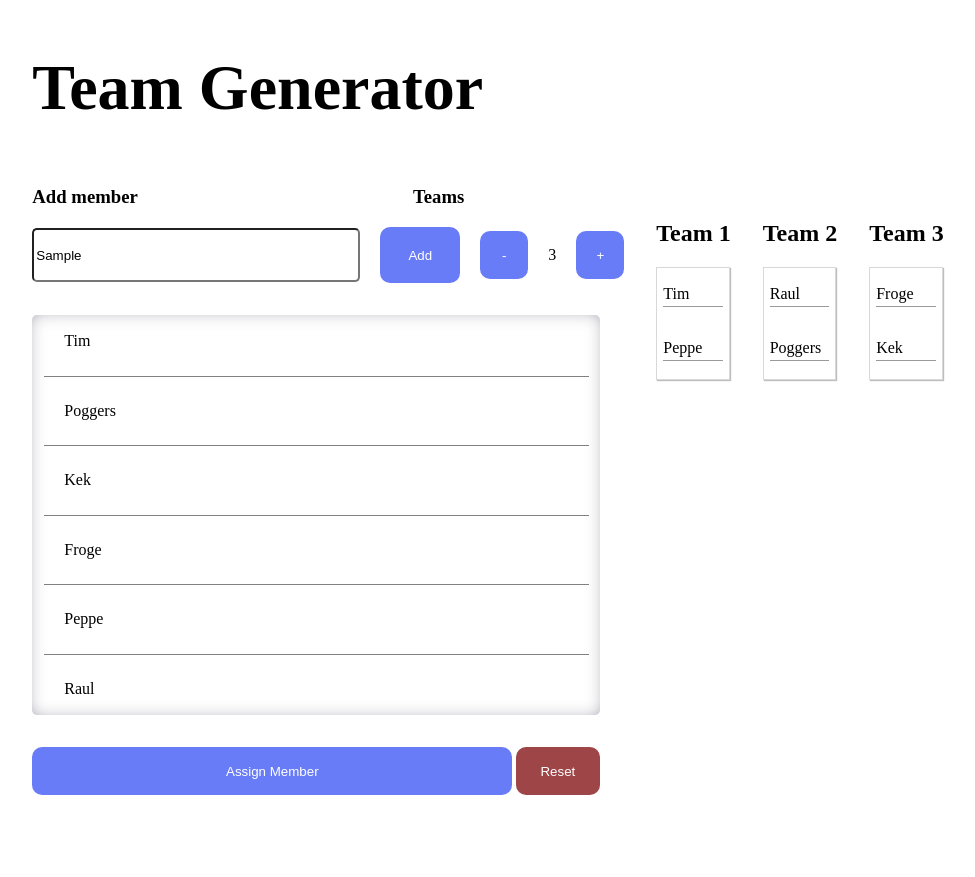
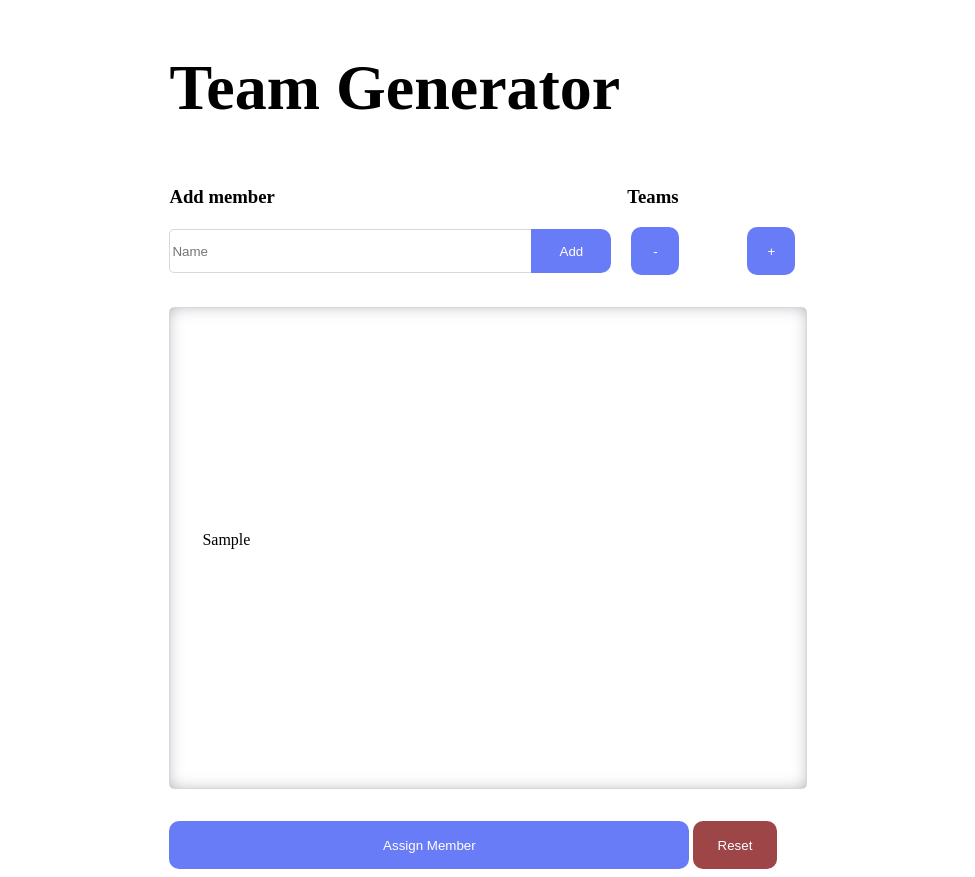
Before and after one commit to CaneVoidNine/W4_D5_project, a plain HTML site: page index.html in a window 1280 px wide. Both pictures are taken after typing "Sample" into the empty fields and a click on the button "Add". Shown: the whole page, without its empty margins (152-1127 px from the left). Before the commit the page ends 803 px from the top, so only its background shows below. Drawn offline with Linux system fonts and the light colour scheme.

Commit message:
changes by 2pac

```diff
--- a/index.html
+++ b/index.html
@@ -17,54 +17,27 @@
         </div>
         <div>
           <input id="namer" type="text" placeholder="Name" />
-          <button class="butt">Add</button>
-          <button class="butt1">-</button>
-          <span id="team-nb">3</span>
-          <button class="butt1">+</button>
+          <button onclick="addingName(), memeNumberUp()" class="butt">
+            Add
+          </button>
+          <button
+            onclick="removeCard(), memeNumberDown()"
+            id="minus-butt"
+            class="butt1"
+          >
+            -
+          </button>
+          <span id="team-nb"></span>
+          <button onclick="addCard()" id="plus-butt" class="butt1">+</button>
         </div>
-        <div class="card">
-          <p>Tim</p>
-          <hr />
-          <p>Poggers</p>
-          <hr />
-          <p>Kek</p>
-          <hr />
-          <p>Froge</p>
-          <hr />
-          <p>Peppe</p>
-          <hr />
-          <p>Raul</p>
-        </div>
+        <div class="card"></div>
         <div>
           <button class="butt2">Assign Member</button>
           <button class="butt3">Reset</button>
         </div>
       </div>
 
-      <div class="right">
-        <div class="team">
-            <h2>Team 1</h2>
-            <div class="teammembers">
-              <p>Tim</p>
-              <p>Peppe</p>
-            </div>
-          </div>
-          <div class="team">
-            <h2>Team 2</h2>
-            <div class="teammembers">
-              <p>Raul</p>
-              <p>Poggers</p>
-            </div>
-          </div>
-          <div class="team">
-            <h2>Team 3</h2>
-            <div class="teammembers">
-              <p>Froge</p>
-              <p>Kek</p>
-            </div>
-          </div>
-        </div>
-      </div>
+      <div class="right"></div>
     </div>
 
     <script src="scripts.js"></script>
--- a/scripts.js
+++ b/scripts.js
@@ -0,0 +1,33 @@
+let inputName = document.querySelector("#namer");
+let addButton = document.querySelector(".butt");
+let plusButton = document.querySelector("#plus-butt");
+let minusButton = document.querySelector("#minus-butt");
+let assignButton = document.querySelector(".butt2");
+let resetButton = document.querySelector(".butt3");
+let peepsField = document.querySelector(".card");
+let teamsField = document.querySelector(".right");
+let numberOfTeams = document.querySelector("#team-nb");
+let addingName = function () {
+  let newN = document.createElement("p");
+  newN.innerText = inputName.value;
+  inputName.value = "";
+  peepsField.append(newN);
+};
+let addCard = function () {
+  let mainCard = teamsField.appendChild(document.createElement("div"));
+  mainCard.classList.add("team");
+  let createH2 = document.createElement("h2");
+  createH2.innerText = "Team " + numberOfTeams.innerText;
+  mainCard.appendChild(createH2);
+  let subCard = mainCard.appendChild(document.createElement("div"));
+  subCard.classList.add("teammembers");
+  subCard.appendChild(document.createElement("p"));
+};
+
+let removeCard = function () {
+  teamsField.removeChild(teamsField.lastChild);
+};
+
+let memeNumberUp = function () {};
+
+let memeNumberDown = function () {};
--- a/styles.css
+++ b/styles.css
@@ -12,7 +12,7 @@ h1 {
   justify-content: space-between;
 }
 .nav h3:last-of-type {
-  margin-right: 10rem;
+  margin-right: 8rem;
 }
 .left {
   display: flex;
@@ -27,17 +27,18 @@ h1 {
   max-width: 50rem;
 }
 #namer {
-  width: 20rem;
-  height: 3rem;
+  width: 25rem;
+  height: 2.5rem;
   border-radius: 5px;
   margin-right: 0;
+  border: 1px solid rgba(71, 71, 71, 0.208);
 }
 .butt {
-  margin-left: 1rem;
+  margin-left: -3rem;
   width: 5rem;
-  height: 3.5rem;
+  height: 2.77rem;
   background-color: #697cf7;
-  border-radius: 10px 10px;
+  border-radius: 0 10px 10px 0;
   border-left: none;
 }
 .butt1 {
@@ -49,36 +50,35 @@ h1 {
 }
 
 #team-nb {
-  margin-left: 1rem;
+  margin-left: 2rem;
+  margin-right: 1rem;
 }
 .card {
   display: flex;
   flex-direction: column;
   justify-content: space-evenly;
+  border: 1px solid rgba(71, 71, 71, 0.208);
   border-radius: 5px;
   margin-top: 2rem;
   margin-bottom: 2rem;
-  height: 25rem;
-  width: 35.5rem;
+  height: 30rem;
+  width: 39.7rem;
   box-shadow: inset 0px 0px 22px -11px rgba(66, 68, 90, 1);
 }
 .card p {
+  width: 90%;
+  padding-bottom: 1rem;
   margin-left: 2rem;
+  border-bottom: 1px solid rgba(0, 0, 0, 0.395);
 }
-
-hr {
-  border: 0;
-  clear: both;
-  display: block;
-  width: 96%;
-  background-color: grey;
-  height: 1px;
+.card p:last-of-type {
+  border-bottom: none;
 }
 
 .butt2 {
   background-color: #697cf7;
   border-radius: 10px 10px;
-  width: 30rem;
+  width: 32.5rem;
   height: 3rem;
 }
 
@@ -96,21 +96,26 @@ button {
   margin-left: 2rem;
 }
 .teammembers {
+  margin-right: 1rem;
   display: flex;
   flex-direction: column;
   justify-content: stretch;
-  width: 80%;
+  width: 10rem;
+  height: 15rem;
   background-color: transparent;
   border: 1px solid rgba(71, 71, 71, 0.208);
-  box-shadow: 1px 1px 1px rgba(0, 0, 0, 0.253);
+  box-shadow: 1px 1px 1px rgba(0, 0, 0, 0.255);
   padding-inline: 8%;
   padding-block: 2%;
 }
+.teammembers p:first-of-type {
+  border-bottom: 1px solid rgba(0, 0, 0, 0.395);
+}
 .teammembers p {
   text-align: start;
-  border-bottom: 1px solid rgba(0, 0, 0, 0.395);
   padding-bottom: 5%;
 }
 button:hover {
   cursor: pointer;
+  box-shadow: 0px 0px 10px 0px rgba(105, 124, 247, 1);
 }
```
